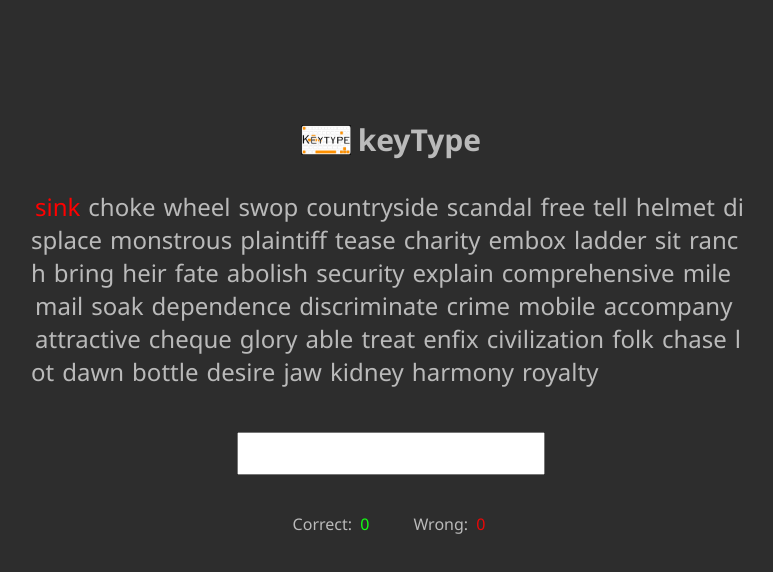
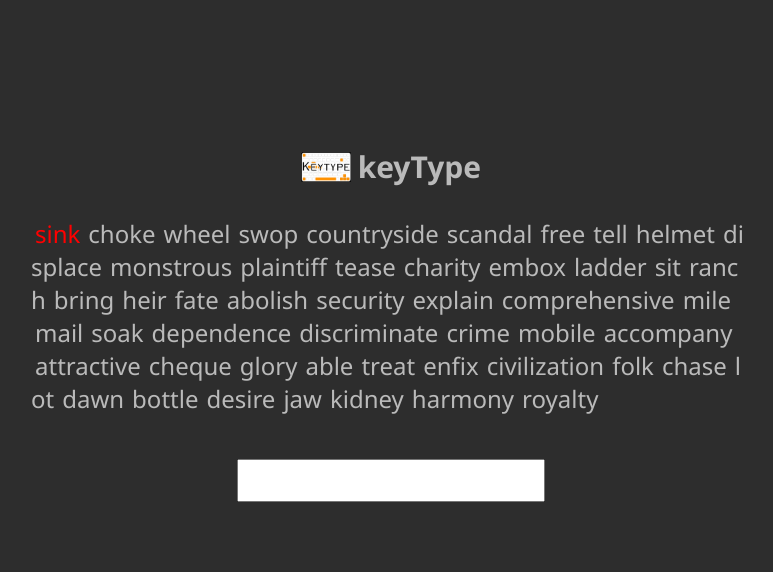
Before and after one commit to Rudresh-pandey/KeyType, a React (Create React App) app: page / in a window 1280 px wide. Shown: the top 572 px of the page, without its empty margins (249-1022 px from the left). Built offline with nearby package versions, Linux system fonts and the light colour scheme.

Commit message:
render result after test is over

```diff
--- a/src/components/Wordinput.js
+++ b/src/components/Wordinput.js
@@ -60,7 +60,7 @@ export default function Wordinput() {
                 let current = correct + 1;
                 setCorrect(current);
             }
-            if (input !== outputData[i] && i === 0) {
+            if (input !== outputData[i] && i <= 50) {
                 let current = wrong + 1;
                 setWrong(current);
             }
@@ -88,28 +88,45 @@ export default function Wordinput() {
                     <img id='logoImg' src="logo192.png" alt="" />
                     <p style={{ fontSize: "30px", fontWeight: "700" }}>keyType</p>
                 </div>
-                <div id='WordList' >
-                    {outputData.map((data) => {
-                        if (outputData[i] === data) {
-                            return <span style={{ color: "red" }}>{data}</span>
+                {
+                    `${i}` >= 50 ? <div className='curr-results'>
+                        <p >Correct: <span id="correct">{correct}</span></p>
+                        <p >Wrong: <span id="wrong">{wrong}</span></p>
+                    </div> : <div id='WordList' >
+                        {
+                            outputData.map((data) => {
+                                if (outputData[i] === data) {
+                                    return <span style={{ color: "red" }}>{data}</span>
+                                }
+                                else {
+                                    return <span>{data}</span>
+                                }
+                            })
                         }
 
-                        else if (i === 50) {
-                            return null;
-                        }
-                        else {
-                            return <span>{data}</span>
-                        }
+                    </div>
+                }
+                {/* <div id='WordList' >
+                    {
+                        outputData.map((data) => {
+                            if (outputData[i] === data) {
+                                return <span style={{ color: "red" }}>{data}</span>
+                            }
+                            else {
+                                return <span>{data}</span>
+                            }
+                        })
+                    }
 
-                    })}
-                </div>
+                </div> */}
+
 
                 <input type="text" onKeyDown={newInput} onChange={inputs} />
                 <br />
-                <div className='curr-results'>
+                {/* <div className='curr-results'>
                     <p >Correct: <span id="correct">{correct}</span></p>
                     <p >Wrong: <span id="wrong">{wrong}</span></p>
-                </div>
+                </div> */}
             </div>
         </>
     )
```
